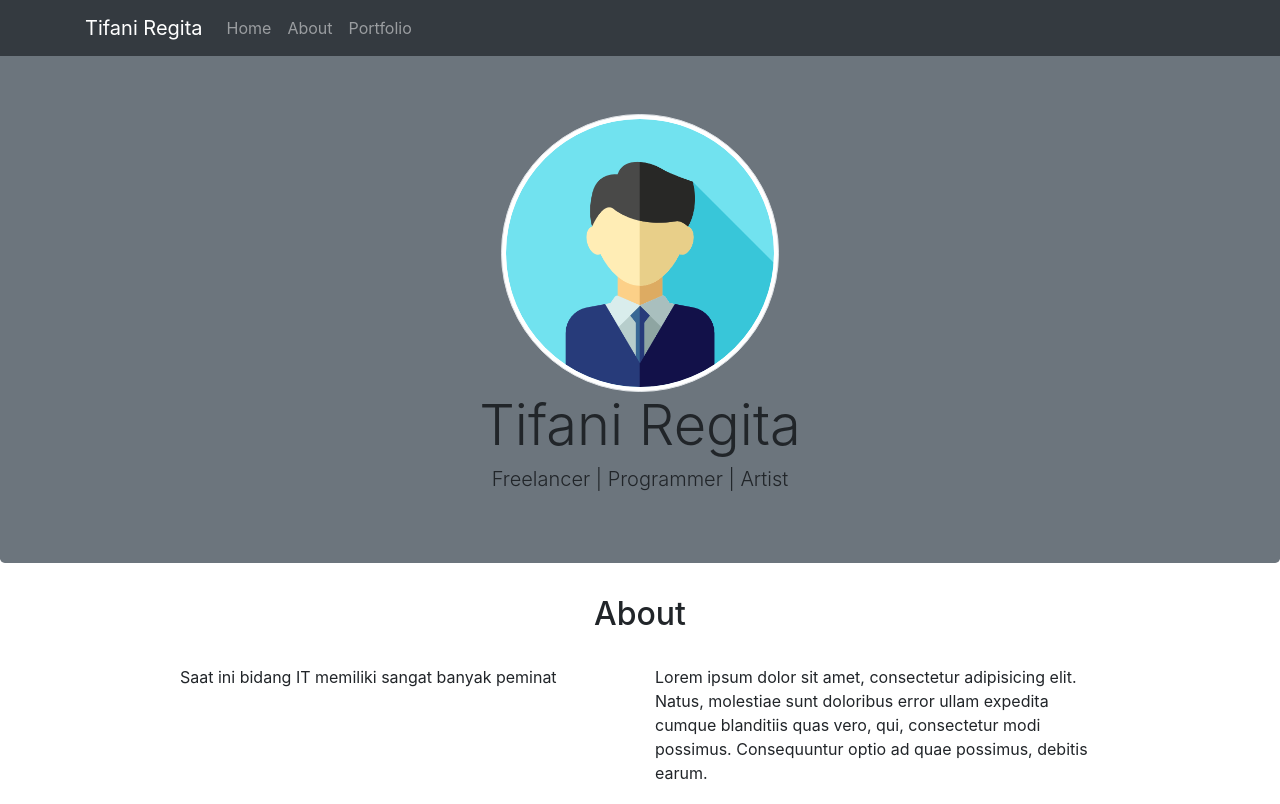
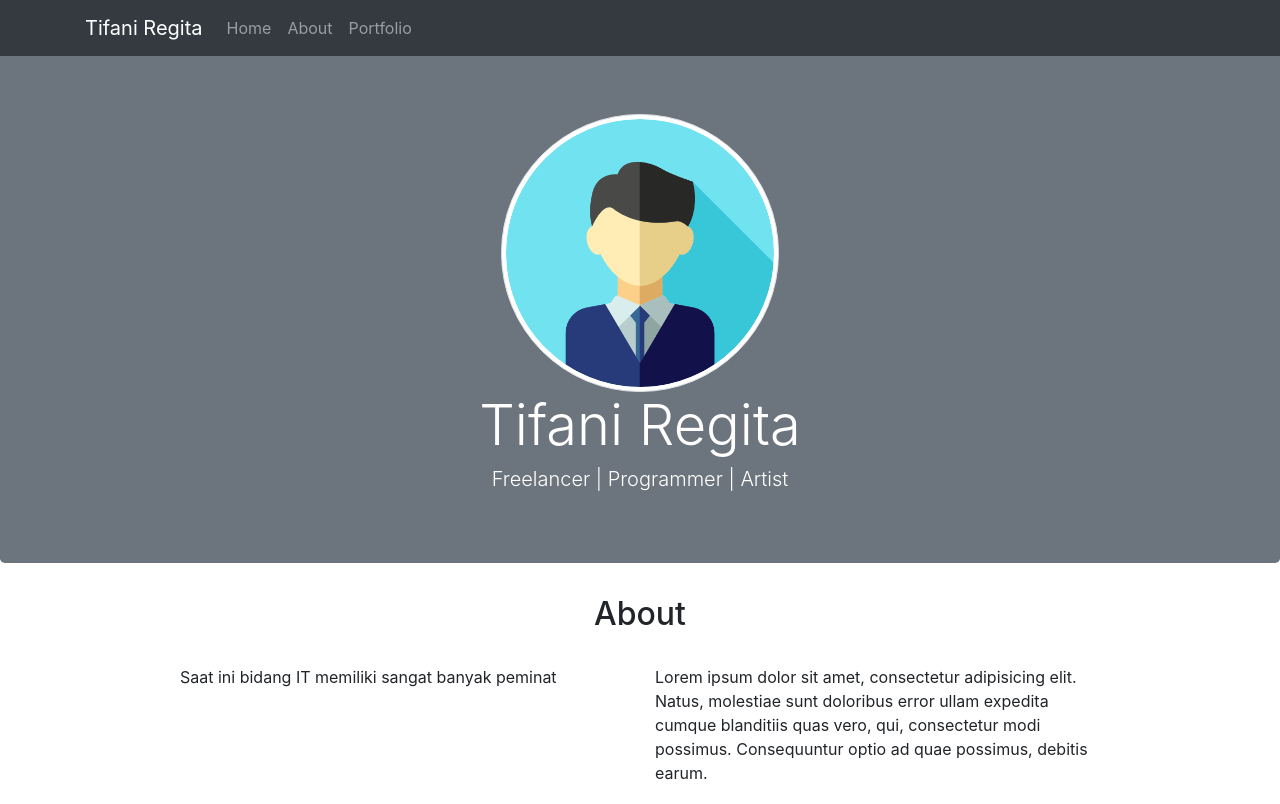
Before and after one commit to tifaniregita123/CobaLanding, a plain HTML site: page index.html in a window 1280 px wide. Shown: the top 804 px of the page. Drawn offline with nearby package versions, Linux system fonts and the light colour scheme.

Commit message:
merubah warnaa

```diff
--- a/css/style.css
+++ b/css/style.css
@@ -4,7 +4,6 @@ body {
 
 .jumbotron img {
     width: 25%;
-    color: #fff;
 }
 
 section {
@@ -15,3 +14,6 @@ footer {
     min-height: 50px;
     padding-top:12px;
 }
+.jumbotron{
+    color: #fff;
+}
```
